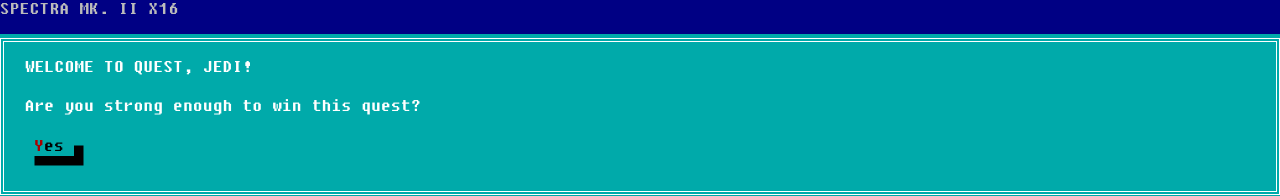
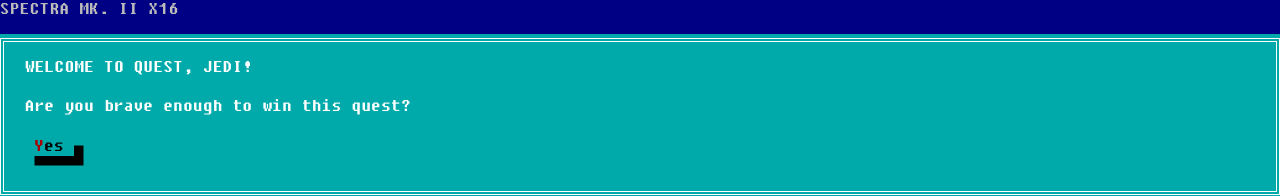
Before and after one commit to Levsha128/levsha128.github.io, a plain HTML site: page index.html in a window 1280 px wide. Shown: the top 196 px of the page. Drawn offline with nearby package versions, Linux system fonts and the light colour scheme.

```diff
--- a/index.html
+++ b/index.html
@@ -11,7 +11,8 @@
 
 <div class="hero-unit">
     <h1>Welcome to quest, Jedi!</h1>
-    <p>Are you strong enough to win this quest?</p>
+
+    <p>Are you brave enough to win this quest?</p>
     <p>
         <a class="btn btn-primary btn-large" href="oleg.html">
             Yes
```
